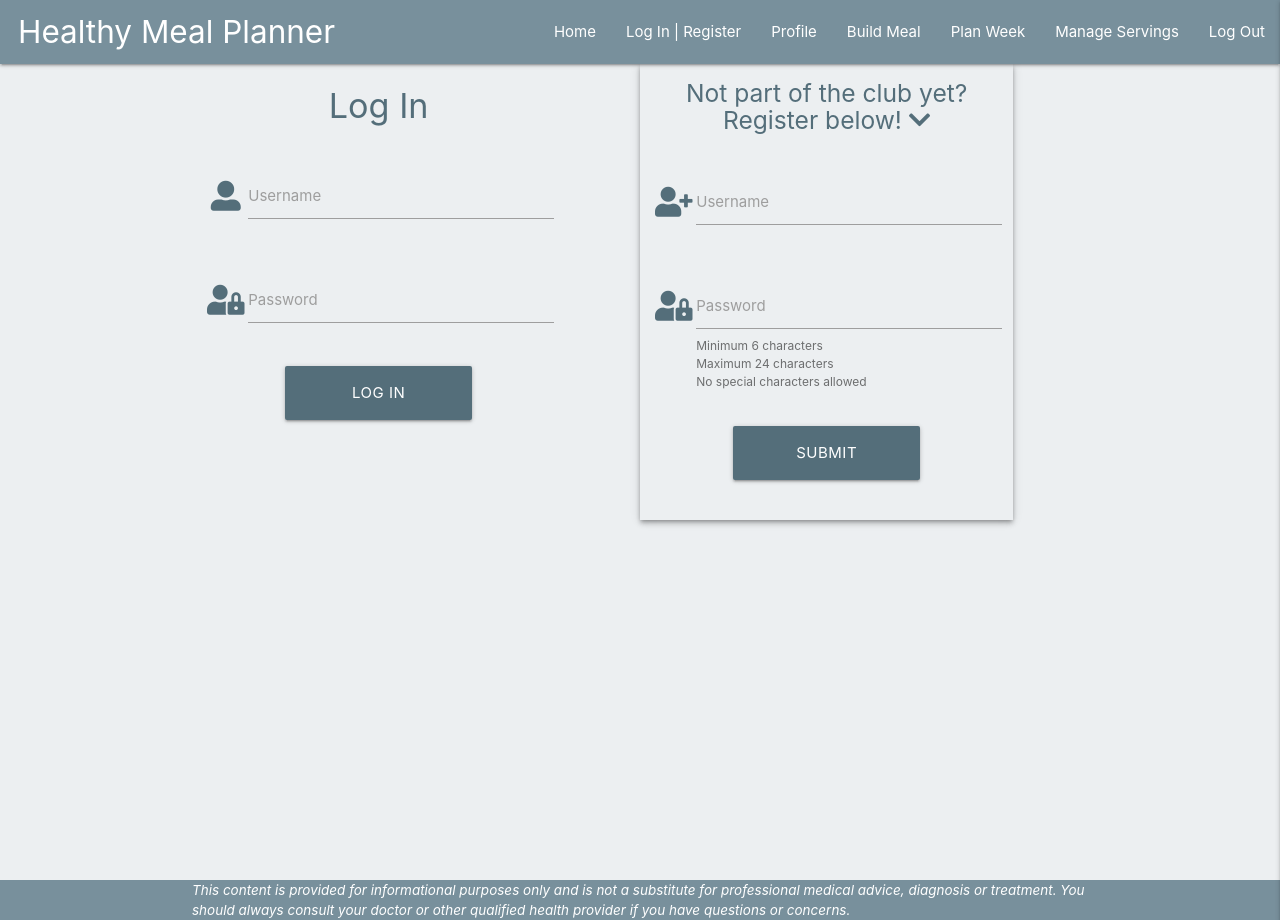
After one commit to belaventer/healthy-meal-planner, a Flask app: page /login in a window 1280 px wide. The commit adds this page. Run offline with Flask 2, Linux system fonts and the light colour scheme; some libraries are stand-ins or nearby versions.

Commit message:
Add Login/Register template

```diff
--- a/app.py
+++ b/app.py
@@ -1,10 +1,19 @@
 import os
 from flask import (Flask, render_template)
+from flask_pymongo import PyMongo
 if os.path.exists("env.py"):
     import env
 
 
 app = Flask(__name__)
+
+
+app.config["MONGO_DBNAME"] = os.environ.get("MONGO_DBNAME")
+app.config["MONGO_URI"] = os.environ.get("MONGO_URI")
+app.secret_key = os.environ.get("SECRET_KEY")
+
+
+mongo = PyMongo(app)
 
 
 @app.route("/")
@@ -13,6 +22,11 @@ def home():
     return render_template("home.html")
 
 
+@app.route("/login")
+def login():
+    return render_template("login.html")
+
+
 # Call the Flask application. Note: set debug=False before submission
 if __name__ == "__main__":
     app.run(host=os.environ.get("IP"),
--- a/templates/base.html
+++ b/templates/base.html
@@ -18,12 +18,12 @@
 <body class="blue-grey lighten-5">
 
     <nav>
-        <div class="nav-wrapper blue-grey lighten-2">
+        <div class="nav-wrapper blue-grey lighten-1">
         <a href="{{ url_for('home') }}" class="brand-logo">Healthy Meal Planner</a>
         <a href="#" data-target="mobile-demo" class="sidenav-trigger right"><i class="fas fa-bars"></i></a>
         <ul class="right hide-on-med-and-down">
             <li><a href="{{ url_for('home') }}">Home</a></li>
-            <li><a href="#">Log In | Register</a></li>
+            <li><a href="{{ url_for('login') }}">Log In | Register</a></li>
             <li><a href="#">Profile</a></li>
             <li><a href="#">Build Meal</a></li>
             <li><a href="#">Plan Week</a></li>
@@ -33,10 +33,10 @@
         </div>
     </nav>
 
-    <ul class="sidenav center-align blue-grey-text text-lighten-2" id="mobile-demo">
+    <ul class="sidenav center-align blue-grey-text text-lighten-1" id="mobile-demo">
         <h5>Healthy Meal Planner</h5>
         <li><a href="{{ url_for('home') }}">Home</a></li>
-        <li><a href="#">Log In | Register</a></li>
+        <li><a href="{{ url_for('login') }}">Log In | Register</a></li>
         <li><a href="#">Profile</a></li>
         <li><a href="#">Build Meal</a></li>
         <li><a href="#">Plan Week</a></li>
@@ -49,7 +49,7 @@
         {% endblock %}
     </main>
 
-    <footer class="footer-copyright blue-grey lighten-2 white-text small-text">
+    <footer class="footer-copyright blue-grey lighten-1 white-text small-text">
         <p class="container">This content is provided for informational purposes only and is not a substitute for professional medical advice, diagnosis or treatment.
         You should always consult your doctor or other qualified health provider if you have questions or concerns.</p>
     </footer>
--- /dev/null
+++ b/templates/login.html
@@ -0,0 +1,84 @@
+{% extends "base.html" %}
+{% block content %}
+
+<div class="row">
+    <div class="col s12 m5">
+        <div class="row center-align">
+            <h4 class="col s12 section blue-grey-text text-darken-1">Log In</h4>
+        </div>
+
+        <div class="row center-align">
+            <!-- Log in form -->
+            <form class="col s12 section" method="POST" action="">
+                <div class="row">
+                    <div class="input-field col s12">
+                        <i class="fas fa-user-alt prefix blue-grey-text text-darken-1"></i>
+                        <input id="username" name="username" type="text" minlength="4"
+                            maxlength="15" pattern="^[a-zA-Z0-9]{5,15}$" class="validate" required>
+                        <label for="username">Username</label>
+                    </div>
+                </div>
+                <div class="row">
+                    <div class="input-field col s12">
+                        <i class="fas fa-user-lock prefix blue-grey-text text-darken-1"></i>
+                        <input id="password" name="password" type="password" minlength="6"
+                            maxlength="24" pattern="^[a-zA-Z0-9]{5,15}$" class="validate" required>
+                        <label for="password">Password</label>
+                    </div>
+                </div>
+                <div class="row">
+                    <button type="submit" class="col s6 offset-s3 btn-large blue-grey darken-1">
+                        Log In
+                    </button>
+                </div>
+            </form>
+        </div>
+    </div>
+
+    <div class="col s12 m5 offset-m1 z-depth-2">
+        <div class="row center-align">
+            <h5 class="col s12 section blue-grey-text text-darken-1">
+                Not part of the club yet?<br>
+                Register below! <i class="fas fa-chevron-down"></i>
+            </h5>
+        </div>
+
+        <div class="row center-align">
+            <!-- Register form form -->
+            <form class="col s12 section" method="POST" action="">
+                <div class="row">
+                    <div class="input-field col s12">
+                        <i class="fas fa-user-plus prefix blue-grey-text text-darken-1"></i>
+                        <input id="new_username" name="new_username" type="text" minlength="4"
+                            maxlength="15" pattern="^[a-zA-Z0-9]{5,15}$" class="validate" required>
+                        <label for="new_username">Username</label>
+                    </div>
+                </div>
+                <div class="row">
+                    <div class="input-field col s12">
+                        <i class="fas fa-user-lock prefix blue-grey-text text-darken-1"></i>
+                        <input id="new_password" name="new_password" type="password" minlength="6"
+                            maxlength="24" pattern="^[a-zA-Z0-9]{5,15}$" class="validate" required>
+                        <label for="new_password">Password</label>
+                        <span class="helper-text left-align" data-error="Minimum 6 characters" data-success="Minimum 6 characters">
+                            Minimum 6 characters
+                        </span>
+                        <span class="helper-text left-align" data-error="Maximum 24 characters" data-success="Maximum 24 characters">
+                            Maximum 24 characters
+                        </span>
+                        <span class="helper-text left-align" data-error="No special characters allowed" data-success="No special characters allowed">
+                            No special characters allowed
+                        </span>
+                    </div>
+                </div>
+                <div class="row">
+                    <button type="submit" class="col s6 offset-s3 btn-large blue-grey darken-1">
+                        Submit
+                    </button>
+                </div>
+            </form>
+        </div>
+    </div>
+</div>
+
+{% endblock %}
```
